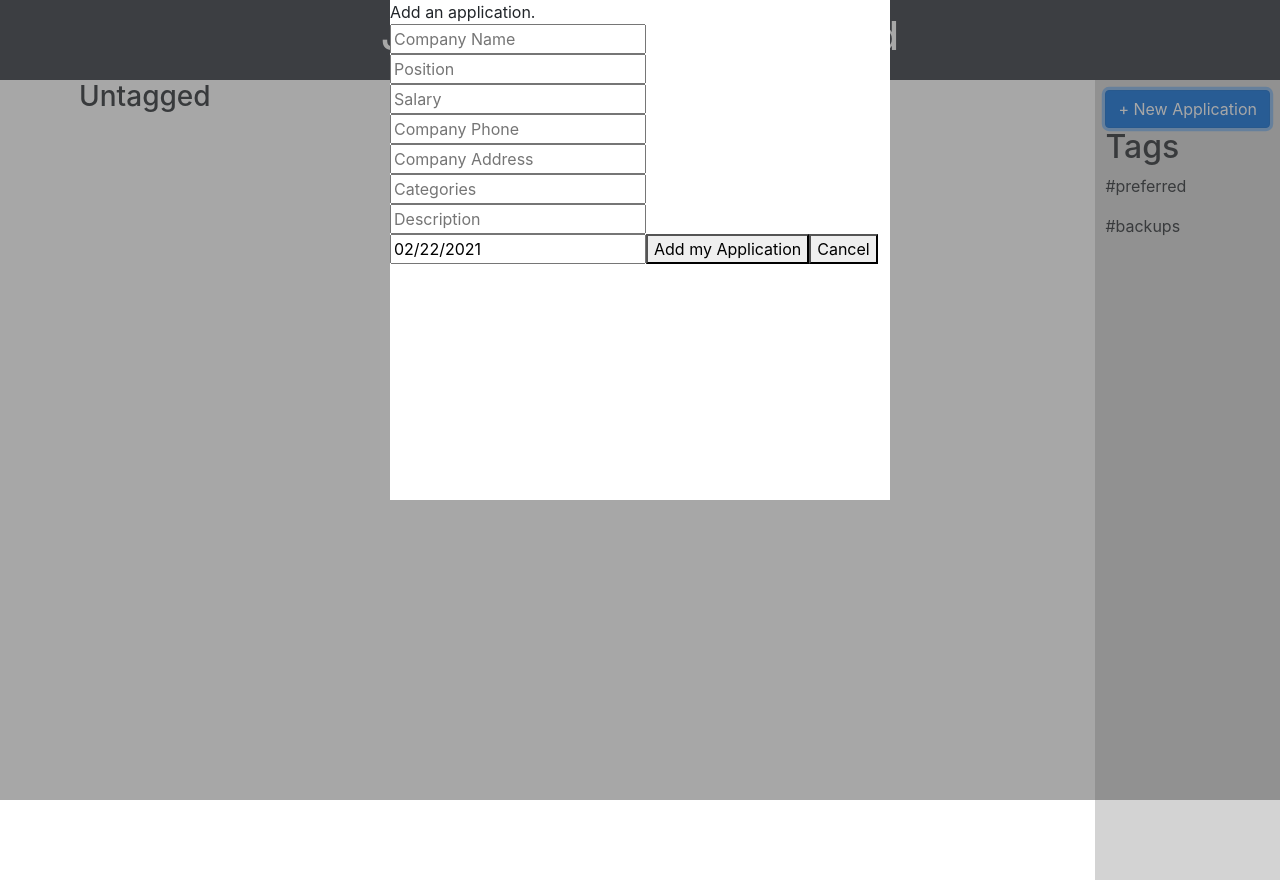
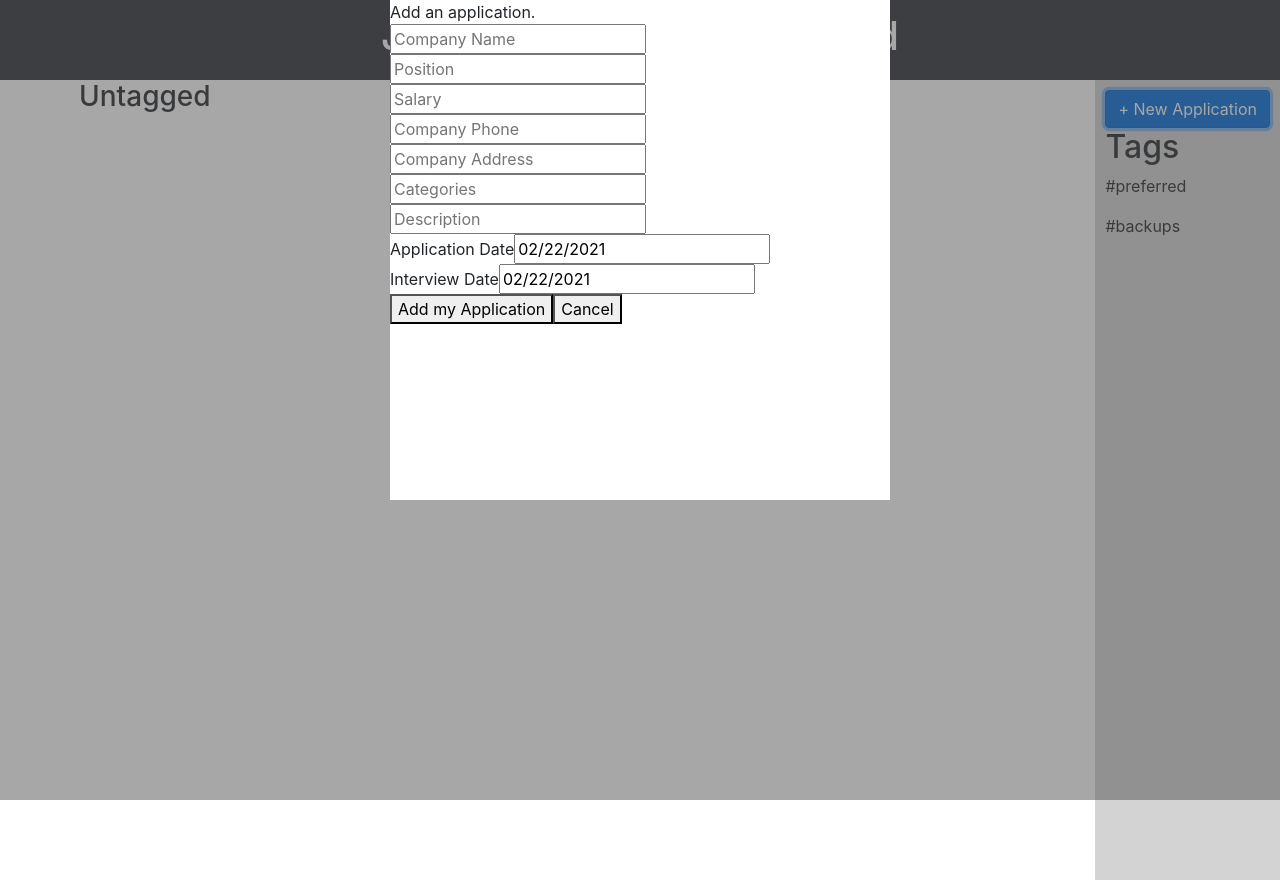
Before and after one commit to jos6654/Job-Application-Tracker, a React (Create React App) app in the folder job-app/: page / in a window 1280 px wide. Both pictures are taken after a click on the button "+ New Application". Built offline with nearby package versions, Linux system fonts and the light colour scheme.

Commit message:
updated popup to include interview date and placeholders

```diff
--- a/job-app/src/components/popup/Popup.js
+++ b/job-app/src/components/popup/Popup.js
@@ -13,6 +13,7 @@ class Popup extends React.Component {
             addCard: props.addCard,
             cancel: props.cancel,
             interviewDate: new Date(),
+            appliedDate: new Date(),
             updateCard: props.updateCard,
             cardToUpdate: props.cardToUpdate
         }
@@ -90,14 +91,15 @@ class Popup extends React.Component {
                             <div className="filler-buffer"></div>
                             <div className="popup-body">
                                 <div className="popup-description">Update an application.</div>
-                                <input className="company-name" type="text" defaultValue={this.state.cardToUpdate.CompanyName}></input>
-                                <input className="position" type="text" defaultValue={this.state.cardToUpdate.Position}></input>
-                                <input className="salary" type="text" defaultValue={this.state.cardToUpdate.Salary}></input>
-                                <input className="company-phone" type="text" defaultValue={this.state.cardToUpdate.CompanyPhone}></input>
-                                <input className="company-address" type="text" defaultValue={this.state.cardToUpdate.CompanyAddress}></input>
-                                <input className="categories" type="text" defaultValue={this.state.cardToUpdate.Categories}></input>
-                                <input className="description" type="text" defaultValue={this.state.cardToUpdate.Description}></input>
-                                <DatePicker selected={Date.parse(this.state.cardToUpdate.AppliedDate)} onChange={(date) => {this.setState({ interviewDate: date });}}></DatePicker>
+                                <input className="company-name" type="text" defaultValue={this.state.cardToUpdate.CompanyName} placeholder="Company Name"></input>
+                                <input className="position" type="text" defaultValue={this.state.cardToUpdate.Position} placeholder="Position"></input>
+                                <input className="salary" type="text" defaultValue={this.state.cardToUpdate.Salary} placeholder="Salary"></input>
+                                <input className="company-phone" type="text" defaultValue={this.state.cardToUpdate.CompanyPhone} placeholder="Company Phone"></input>
+                                <input className="company-address" type="text" defaultValue={this.state.cardToUpdate.CompanyAddress} placeholder="Company Address"></input>
+                                <input className="categories" type="text" defaultValue={this.state.cardToUpdate.Categories} placeholder="Categories"></input>
+                                <input className="description" type="text" defaultValue={this.state.cardToUpdate.Description} placeholder="Description"></input>
+                                <DatePicker selected={Date.parse(this.state.cardToUpdate.AppliedDate)} onChange={(date) => {this.setState({ appliedDate: date });}}></DatePicker>
+                                <DatePicker selected={Date.parse(this.state.cardToUpdate.InterviewDate)} onChange={(date) => {this.setState({ appliedDate: date });}}></DatePicker>
                                 <button onClick={this.updateMyCard}>Update my Application</button>
                                 <button onClick={this.cancel}>Cancel</button>
                             </div>
@@ -124,7 +126,14 @@ class Popup extends React.Component {
                             <input className="company-address" type="text" placeholder="Company Address"></input>
                             <input className="categories" type="text" placeholder="Categories"></input>
                             <input className="description" type="text" placeholder="Description"></input>
-                            <DatePicker selected={this.state.interviewDate} onChange={(date) => {this.setState({ interviewDate: date });}}></DatePicker>
+                            <div>
+                                Application Date
+                                <DatePicker selected={Date.parse(this.state.appliedDate)} onChange={(date) => {this.setState({ appliedDate: date });}}></DatePicker>
+                            </div>
+                            <div>
+                                Interview Date
+                                <DatePicker selected={Date.parse(this.state.interviewDate)} onChange={(date) => {this.setState({ interviewDate: date });}}></DatePicker>
+                            </div>
                             <button onClick={this.addMyCard}>Add my Application</button>
                             <button onClick={this.cancel}>Cancel</button>
                         </div>
```
